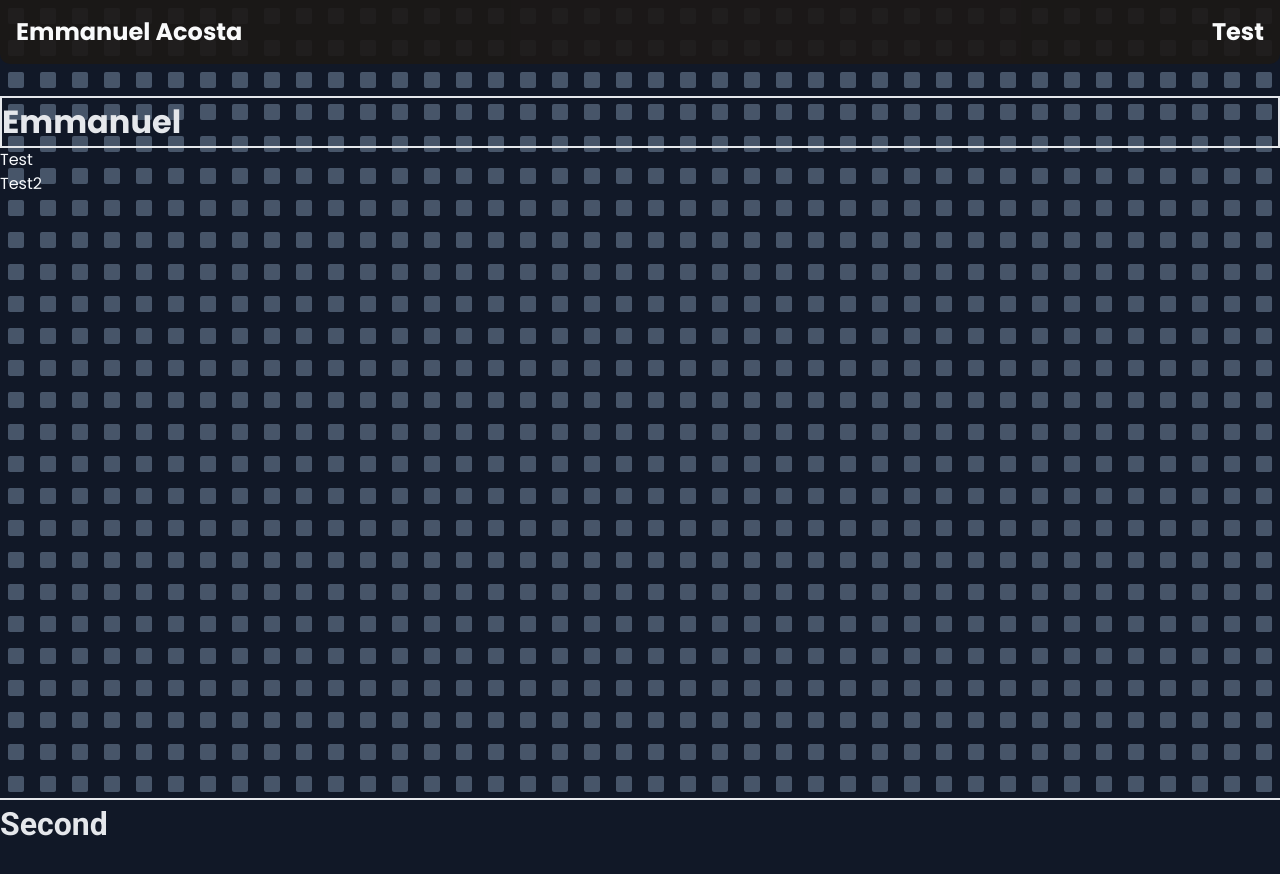
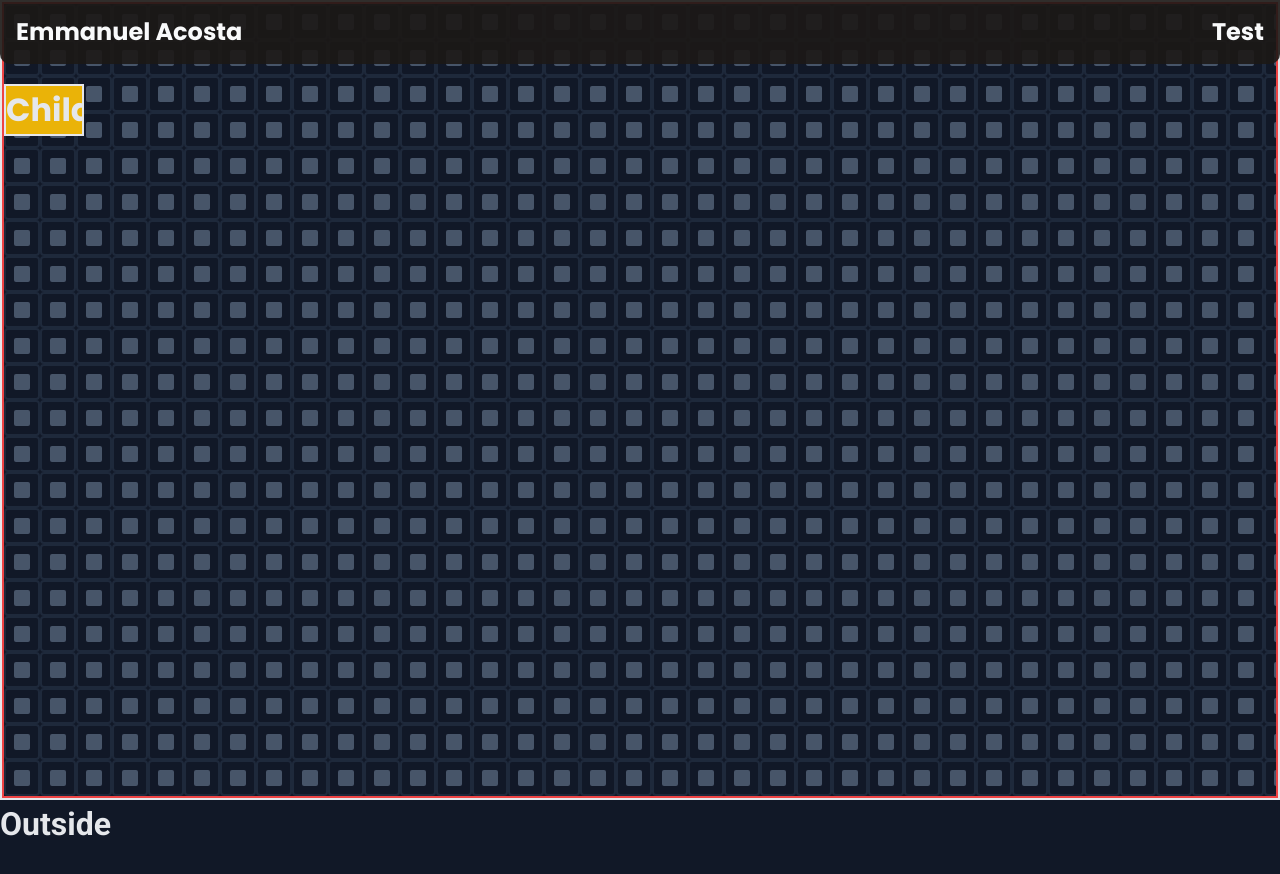
Before and after one commit to PixelOmen/portfolio_site, a React (Vite) app in the folder EA_Portfolio/: page / in a window 1280 px wide. Shown: the top 874 px of the page. Built offline with nearby package versions, Linux system fonts and the light colour scheme.

Commit message:
Fixed sizing in hero

```diff
--- a/EA_Portfolio/src/App.tsx
+++ b/EA_Portfolio/src/App.tsx
@@ -4,13 +4,14 @@ import TestComponent from "./components/_testing/testComponent/TestComponent"
 export default function App() {
   return (
     <>
+      {/* <TestComponent/> */}
       <Hero>
-        <div className="h-full">
-          <h1 className=" text-gray-200 border-2">Emmanuel</h1>
-          <TestComponent/>
+        <></>
+        <div className="h-full w-20 bg-blue-500 overflow-hidden">
+          <h1 className="text-gray-200 border-2 bg-yellow-500">Child</h1>
         </div>
       </Hero>
-      <h1 className="h-[2000px] text-gray-200 font-roboto">Second</h1>
+      <h1 className="h-[3000px] text-gray-200 font-roboto">Outside</h1>
     </>
   )
 }
--- a/EA_Portfolio/src/components/hero/Hero.tsx
+++ b/EA_Portfolio/src/components/hero/Hero.tsx
@@ -14,13 +14,21 @@ interface HeroProps {
 export default function hero({ children }: HeroProps) {
   return (
     <>
-      <div className={`w-full overflow-hidden`}>
-        {/* <img src={landingbg} alt="landingbg" className={`${styles.bgImg} mx-auto'`}/> */}
-        <HeroCanvas/>
-        <div className='absolute h-full w-full top-0 left-0'>
-          <Navbar/>
-          <div className='pt-24'>
-            {children}
+        {/* <img src={landingbg} alt="landingbg" className={`${styles.bgImg} absolute mx-auto'`}/> */}
+      <div className="h-screen border-2">
+        <div className='relative h-full border-2 border-red-500 box-border'>
+          <div className='relative z-10'>
+            <Navbar/>
+          </div>
+          <div className='h-full pt-20'>
+            <div className='relative z-10'>
+              {children}
+            </div>
+            <div
+              className='absolute z-0 h-full w-full left-0 top-0 overflow-hidden'
+            >
+              <HeroCanvas/>
+            </div>
           </div>
         </div>
       </div>
--- a/EA_Portfolio/src/components/hero/HeroCanvas.tsx
+++ b/EA_Portfolio/src/components/hero/HeroCanvas.tsx
@@ -2,8 +2,10 @@ import { useEffect, useState } from "react";
 
 export default function HeroCanvas() {
     return (
-    <div className="w-screen">
+    <div className="">
+        {/* <div className="h-[500px]">Test</div> */}
         <Grid/>
+        test
     </div>
     )
 }
@@ -16,7 +18,7 @@ function Grid() {
         height: number;
     }
 
-    function dimByScreen(wRatio = 20, hRatio = 30): DotGrid {
+    function dimByScreen(wRatio = 30, hRatio = 30): DotGrid {
         return {
             width: Math.floor(window.innerWidth / wRatio),
             height: Math.floor(window.innerHeight / hRatio)
@@ -33,7 +35,7 @@ function Grid() {
         for (let gridY = 0; gridY < gridDim.height; gridY++) {
             dots.push(
                 <div
-                    className="group rounded-full p-2"
+                    className="rounded border-2 border-slate-800 p-2 hover:bg-slate-400"
                     data-index={index}
                     key={`${gridX}-${gridY}`}
                 >
@@ -66,7 +68,7 @@ function Grid() {
     return (
         <div
             style={{ gridTemplateColumns: `repeat(${gridDim.width}, 1fr)`}}
-            className="grid w-fit border-b-2 box-border overflow-hidden h-screen"
+            className="grid w-fit"
         >
             {dots}
         </div>
--- a/EA_Portfolio/src/components/navbar/Navbar.tsx
+++ b/EA_Portfolio/src/components/navbar/Navbar.tsx
@@ -24,7 +24,7 @@ export default function Navbar() {
   return (
   <>
   {/* <div ref={topAnchorBar} className="Spacer absolute w-full border border-red-600 py-10"></div> */}
-  <div ref={topAnchorBar} className="Spacer absolute w-full py-10"></div>
+  <div ref={topAnchorBar} className="Spacer absolute py-10"></div>
   <div ref={navbarContainer}
     className={`${styles.navbar} text-gray-50 p-4 bg-stone-900 bg-opacity-90`}
   >
```
